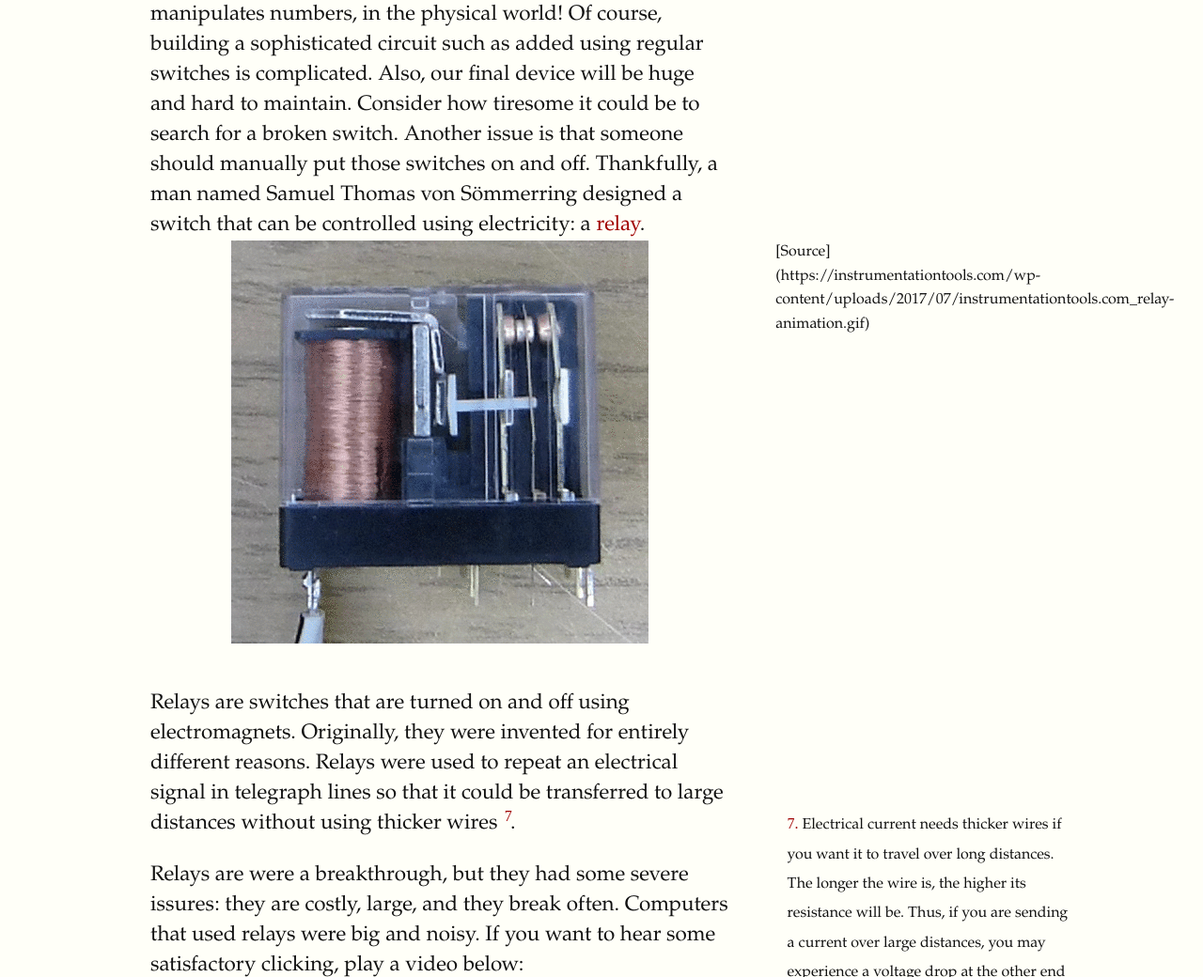
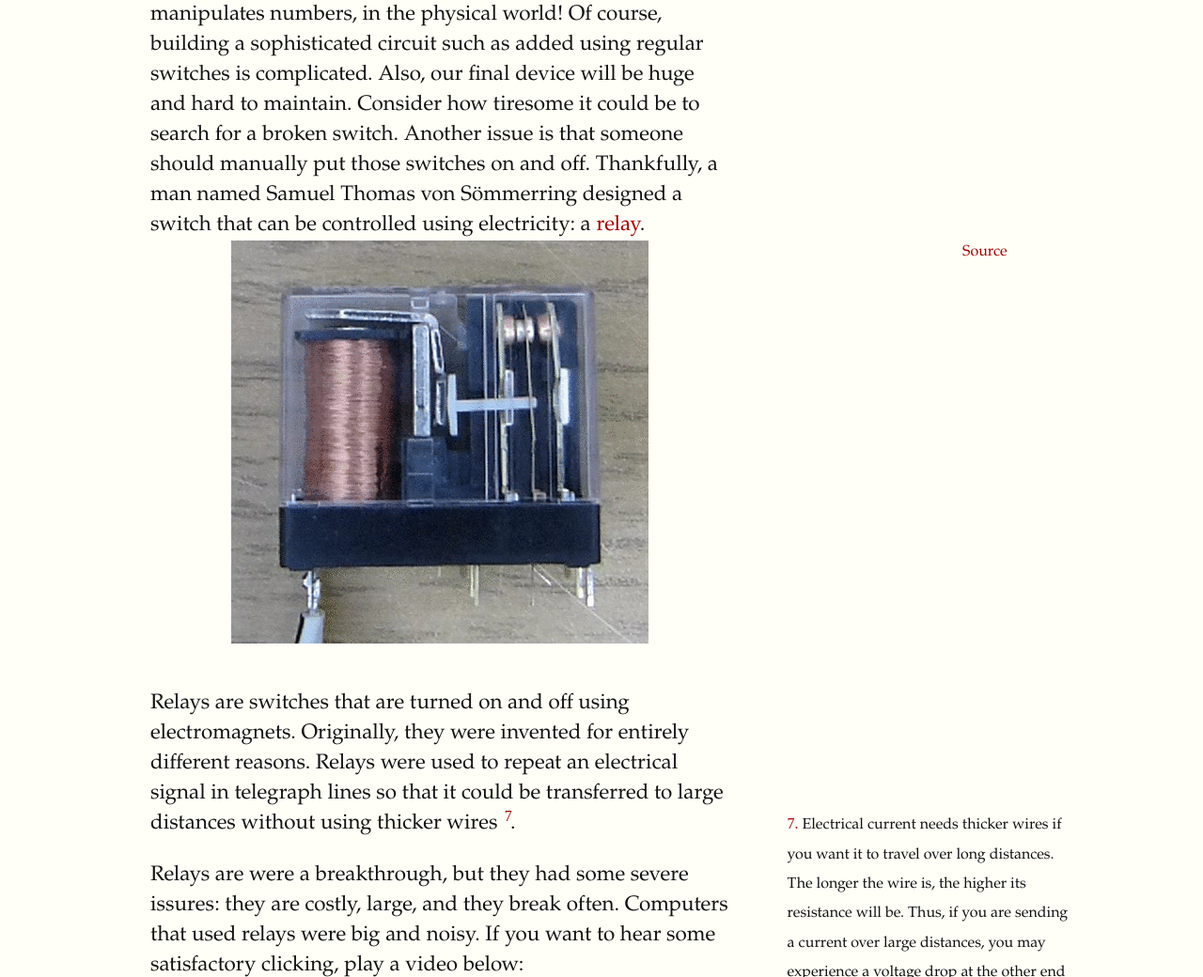
Before and after one commit to kdubovikov/blog, a Jekyll site: the page built from _posts/2020-05-06-the-beauty-of-hardware.md, in a window 1280 px wide and 1400 px high, scrolled down 5752 px, cut to the strip 0-1040 px from the top of the window. Shown: the whole strip at 94% size. Built offline with Jekyll 4.4.1, drawn with Linux system fonts in a browser that asks for light colours; some web fonts are replaced; formulas are drawn with MathJax 3; some of the changed text lies outside the part shown.

Commit message:
fix: source links in the post

```diff
--- a/_posts/2020-05-06-the-beauty-of-hardware.md
+++ b/_posts/2020-05-06-the-beauty-of-hardware.md
@@ -57,7 +57,7 @@
 
 As you can see, any logical function can be represented using switches. This means, that we can build anything that manipulates numbers, in the physical world! Of course, building a sophisticated circuit such as added using regular switches is complicated. Also, our final device will be huge and hard to maintain. Consider how tiresome it could be to search for a broken switch. Another issue is that someone should manually put those switches on and off. Thankfully, a man named Samuel Thomas von Sömmerring designed a switch that can be controlled using electricity: a [relay](https://en.wikipedia.org/wiki/Relay).
 
-{% maincolumn 'assets/img/relay.gif' '[Source](https://instrumentationtools.com/wp-content/uploads/2017/07/instrumentationtools.com_relay-animation.gif)' %}
+{% maincolumn 'assets/img/relay.gif' '<a href="https://instrumentationtools.com/wp-content/uploads/2017/07/instrumentationtools.com_relay-animation.gif">Source</a>' %}
 
 Relays are switches that are turned on and off using electromagnets. Originally, they were invented for entirely different reasons. Relays were used to repeat an electrical signal in telegraph lines so that it could be transferred to large distances without using thicker wires {% sidenote 6 'Electrical current needs thicker wires if you want it to travel over long distances. The longer the wire is, the higher its resistance will be. Thus, if you are sending a current over large distances, you may experience a voltage drop at the other end of the wire. Making the wire thicker will the lower is the resistance, which in turn will compensate the voltage drop.'  %}.
 
@@ -67,7 +67,7 @@
 
 Since the device that you use to read this post is not sounding like an electrified drummer, we can deduce that something had replaced relays during technological evolution. The thing is called a transistor. Transistor has an arguably fancier name, but it's functioning almost the same as a relay. The major change is that there is no physical switch inside anymore.
 
-{% maincolumn 'assets/img/transistor-photo.jpg' '[Source](https://wccftech.com/worlds-smallest-transistor/)' %}
+{% maincolumn 'assets/img/transistor-photo.jpg' '<a href="https://wccftech.com/worlds-smallest-transistor/">Source</a>' %}
 
 Each transistor has three pings, which are called the base, the collector, and the emitter. Imagine that the collector and emitter are the ends of our old trusty switch. Then the base will control whether the switch is open or closed. If a small electrical current is applied to the base, then the switch closes and the current can flow between the emitter and the collector. Let's look at how the transistor operates using a diagram:
 
--- a/docs/articles/hardware/the-beauty-of-hardware.html
+++ b/docs/articles/hardware/the-beauty-of-hardware.html
@@ -142,7 +142,7 @@
 
 <p>As you can see, any logical function can be represented using switches. This means, that we can build anything that manipulates numbers, in the physical world! Of course, building a sophisticated circuit such as added using regular switches is complicated. Also, our final device will be huge and hard to maintain. Consider how tiresome it could be to search for a broken switch. Another issue is that someone should manually put those switches on and off. Thankfully, a man named Samuel Thomas von Sömmerring designed a switch that can be controlled using electricity: a <a href="https://en.wikipedia.org/wiki/Relay">relay</a>.</p>
 
-<figure><figcaption>[Source](https://instrumentationtools.com/wp-content/uploads/2017/07/instrumentationtools.com_relay-animation.gif)</figcaption><img src="/assets/img/relay.gif" /></figure>
+<figure><figcaption><a href="https://instrumentationtools.com/wp-content/uploads/2017/07/instrumentationtools.com_relay-animation.gif">Source</a></figcaption><img src="/assets/img/relay.gif" /></figure>
 
 <p>Relays are switches that are turned on and off using electromagnets. Originally, they were invented for entirely different reasons. Relays were used to repeat an electrical signal in telegraph lines so that it could be transferred to large distances without using thicker wires <label for="6" class="margin-toggle sidenote-number"></label><input type="checkbox" id="6" class="margin-toggle" /><span class="sidenote">Electrical current needs thicker wires if you want it to travel over long distances. The longer the wire is, the higher its resistance will be. Thus, if you are sending a current over large distances, you may experience a voltage drop at the other end of the wire. Making the wire thicker will the lower is the resistance, which in turn will compensate the voltage drop. </span>.</p>
 
@@ -152,7 +152,7 @@
 
 <p>Since the device that you use to read this post is not sounding like an electrified drummer, we can deduce that something had replaced relays during technological evolution. The thing is called a transistor. Transistor has an arguably fancier name, but it’s functioning almost the same as a relay. The major change is that there is no physical switch inside anymore.</p>
 
-<figure><figcaption>[Source](https://wccftech.com/worlds-smallest-transistor/)</figcaption><img src="/assets/img/transistor-photo.jpg" /></figure>
+<figure><figcaption><a href="https://wccftech.com/worlds-smallest-transistor/">Source</a></figcaption><img src="/assets/img/transistor-photo.jpg" /></figure>
 
 <p>Each transistor has three pings, which are called the base, the collector, and the emitter. Imagine that the collector and emitter are the ends of our old trusty switch. Then the base will control whether the switch is open or closed. If a small electrical current is applied to the base, then the switch closes and the current can flow between the emitter and the collector. Let’s look at how the transistor operates using a diagram:</p>
 
```
Also changed, not shown: docs/feed.xml (+4 -4 lines).
